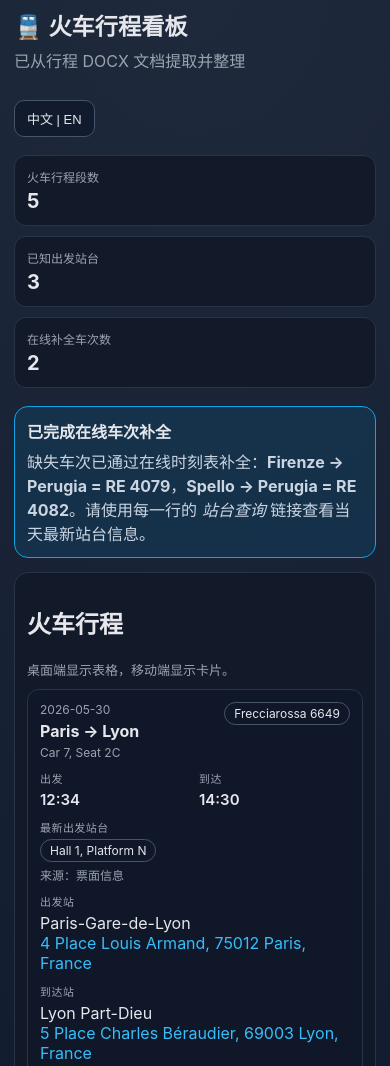
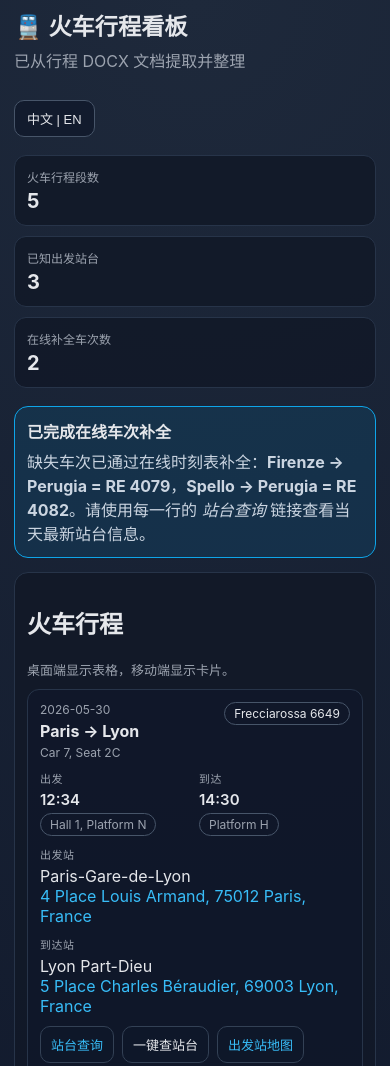
Before and after one commit to jooycaptain0cla/travel-train-dashboard, a website: page index.html in a window 390 px wide. Shown: the top 1066 px of the page. Drawn offline with Linux system fonts and the light colour scheme.

Commit message:
Revert "Prioritize latest departure platform display (live-first)"
This reverts commit 9f2fa3794558e925ac124b80bbf3930a45731e73.

```diff
--- a/app.js
+++ b/app.js
@@ -136,7 +136,8 @@ const I18N = {
       arrival: '到达',
       from: '出发站（名称 + 地址）',
       to: '到达站（名称 + 地址）',
-      depPlatform: '最新出发站台',
+      depPlatform: '出发站台',
+      arrPlatform: '到达站台',
       lookup: '站台查询',
       notes: '备注',
     },
@@ -168,10 +169,6 @@ const I18N = {
     lookupNoMatch: '未找到匹配车次，可能尚未放出或临时调整。',
     lookupFailed: '查询失败，请稍后重试。',
     lookupFilterUnsupported: '该查询页暂不支持自动过滤，已为你打开页面，请手动搜索车次：',
-    latestDepPlatformLabel: '最新出发站台',
-    sourceLive: '来源：实时查询',
-    sourceTicket: '来源：票面信息',
-    sourceUnknown: '来源：待确认',
     toggleLabel: '中文 | EN',
     toggleAria: '切换到英文',
   },
@@ -189,7 +186,8 @@ const I18N = {
       arrival: 'Arrival',
       from: 'From (Station + Address)',
       to: 'To (Station + Address)',
-      depPlatform: 'Latest Dep Platform',
+      depPlatform: 'Dep Platform',
+      arrPlatform: 'Arr Platform',
       lookup: 'Platform Lookup',
       notes: 'Notes',
     },
@@ -221,10 +219,6 @@ const I18N = {
     lookupNoMatch: 'No matching train found. It may not be posted yet or has changed.',
     lookupFailed: 'Lookup failed. Please try again shortly.',
     lookupFilterUnsupported: 'This lookup page does not support auto-filter yet. Page opened, please search train:',
-    latestDepPlatformLabel: 'Latest Departure Platform',
-    sourceLive: 'Source: live lookup',
-    sourceTicket: 'Source: ticket info',
-    sourceUnknown: 'Source: pending confirmation',
     toggleLabel: 'EN | 中文',
     toggleAria: 'Switch to Chinese',
   },
@@ -266,6 +260,7 @@ function applyStaticText() {
   setText('thFrom', t.headers.from);
   setText('thTo', t.headers.to);
   setText('thDepPlatform', t.headers.depPlatform);
+  setText('thArrPlatform', t.headers.arrPlatform);
   setText('thLookup', t.headers.lookup);
   setText('thNotes', t.headers.notes);
 
@@ -404,57 +399,6 @@ function renderLookupResult(index) {
   return `<div class="check-result"><div class="check-result-title">${t.lookupResultTitle}</div>${rows}</div>`;
 }
 
-function getLatestDeparturePlatform(index, leg) {
-  const state = platformCheckState[index];
-  if (state?.status === 'success' && state.matches?.length) {
-    const firstWithPlatform = state.matches.find((item) => item.platform) || state.matches[0];
-    return {
-      platform: firstWithPlatform.platform || null,
-      source: 'live',
-      time: firstWithPlatform.time || null,
-    };
-  }
-
-  if (leg.departurePlatform) {
-    return {
-      platform: leg.departurePlatform,
-      source: 'ticket',
-      time: null,
-    };
-  }
-
-  return {
-    platform: null,
-    source: 'unknown',
-    time: null,
-  };
-}
-
-function renderLatestDeparturePlatform(index, leg) {
-  const t = getT();
-  const latest = getLatestDeparturePlatform(index, leg);
-
-  if (latest.source === 'live') {
-    const timeText = latest.time ? `${t.lookupScheduled}: ${formatTimeFromIso(latest.time)}` : '';
-    return `
-      ${platformBadge(latest.platform)}
-      <div class="muted">${t.sourceLive}${timeText ? ` · ${timeText}` : ''}</div>
-    `;
-  }
-
-  if (latest.source === 'ticket') {
-    return `
-      ${platformBadge(latest.platform)}
-      <div class="muted">${t.sourceTicket}</div>
-    `;
-  }
-
-  return `
-    ${platformBadge(null)}
-    <div class="muted">${t.sourceUnknown}</div>
-  `;
-}
-
 async function checkPlatformNow(index) {
   const sorted = sortLegs(TRAIN_LEGS);
   const leg = sorted[index];
@@ -540,7 +484,6 @@ function renderTable(data) {
       const notes = d.notes?.[currentLang] || '';
       const resolvedTag = d.resolvedOnline ? `<div class="muted">${t.resolvedTag}</div>` : '';
       const lookupResult = renderLookupResult(index);
-      const latestDepPlatform = renderLatestDeparturePlatform(index, d);
       const lookup = d.platformLookupUrl
         ? `
           <div class="lookup-actions">
@@ -561,7 +504,8 @@ function renderTable(data) {
           <td>${d.arrivalTime}</td>
           <td>${stationCell(d.departureStation, d.departureAddress)}</td>
           <td>${stationCell(d.arrivalStation, d.arrivalAddress)}</td>
-          <td>${latestDepPlatform}</td>
+          <td>${platformBadge(d.departurePlatform)}</td>
+          <td>${platformBadge(d.arrivalPlatform)}</td>
           <td>${lookup}</td>
           <td>${notes}</td>
         </tr>
@@ -580,7 +524,6 @@ function renderMobileCards(data) {
       const notes = d.notes?.[currentLang] || '';
       const resolvedTag = d.resolvedOnline ? `<div class="muted">${t.resolvedTag}</div>` : '';
       const lookupResult = renderLookupResult(index);
-      const latestDepPlatform = renderLatestDeparturePlatform(index, d);
       const lookup = d.platformLookupUrl
         ? `
             <a class="link-btn" href="${d.platformLookupUrl}" target="_blank" rel="noreferrer">${t.lookupBtn}</a>
@@ -605,16 +548,13 @@ function renderMobileCards(data) {
             <div>
               <div class="mobile-label">${t.mobileDeparture}</div>
               <div class="mobile-value">${d.departureTime}</div>
+              <div class="muted">${platformBadge(d.departurePlatform)}</div>
             </div>
             <div>
               <div class="mobile-label">${t.mobileArrival}</div>
               <div class="mobile-value">${d.arrivalTime}</div>
+              <div class="muted">${platformBadge(d.arrivalPlatform)}</div>
             </div>
-          </div>
-
-          <div class="mobile-block">
-            <div class="mobile-label">${t.latestDepPlatformLabel}</div>
-            ${latestDepPlatform}
           </div>
 
           <div class="mobile-block">
--- a/index.html
+++ b/index.html
@@ -35,7 +35,8 @@
                 <th id="thArrival">到达</th>
                 <th id="thFrom">出发站（名称 + 地址）</th>
                 <th id="thTo">到达站（名称 + 地址）</th>
-                <th id="thDepPlatform">最新出发站台</th>
+                <th id="thDepPlatform">出发站台</th>
+                <th id="thArrPlatform">到达站台</th>
                 <th id="thLookup">站台查询</th>
                 <th id="thNotes">备注</th>
               </tr>
```
